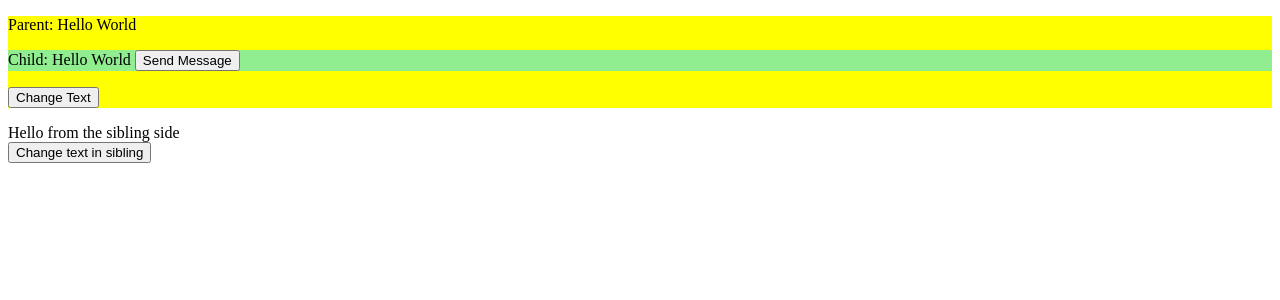
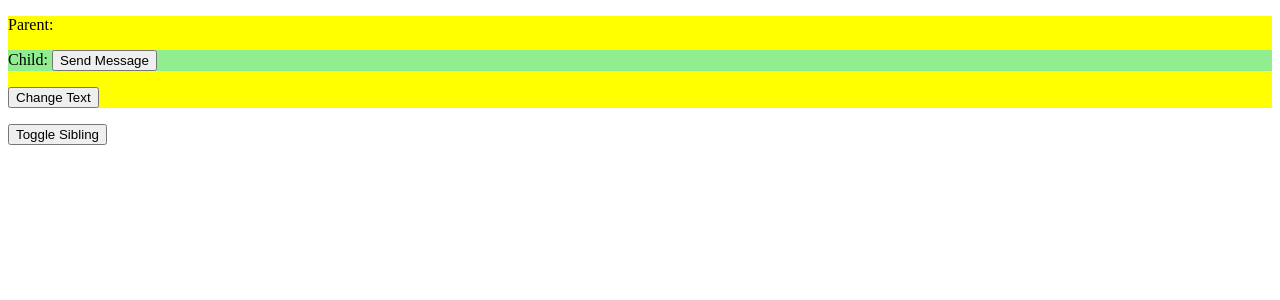
Before and after one commit to arnabbhat82/codebank, an Angular app: page /component-communication in a window 1280 px wide. Shown: the top 300 px of the page. Built offline with nearby package versions, Linux system fonts and the light colour scheme.

Commit message:
component sibling communication using behaviorSubject

```diff
--- a/src/app/component-communication/component-communication.component.html
+++ b/src/app/component-communication/component-communication.component.html
@@ -1,2 +1,3 @@
 <p><app-parent></app-parent></p>
-<p><app-sibling></app-sibling></p>
+<button (click)="toggleSibling()">Toggle Sibling</button>
+<p><app-sibling *ngIf="show"></app-sibling></p>
--- a/src/app/component-communication/component-communication.component.ts
+++ b/src/app/component-communication/component-communication.component.ts
@@ -6,10 +6,13 @@ import { Component, OnInit } from '@angular/core';
   styleUrls: ['./component-communication.component.scss']
 })
 export class ComponentCommunicationComponent implements OnInit {
+  show: boolean;
 
-  constructor() { }
+  constructor() {}
 
-  ngOnInit() {
+  toggleSibling() {
+    this.show = !this.show;
   }
 
+  ngOnInit() {}
 }
--- a/src/app/component-communication/component-communication.service.ts
+++ b/src/app/component-communication/component-communication.service.ts
@@ -1,11 +1,11 @@
 import { Injectable } from '@angular/core';
-import { Subject } from 'rxjs';
+import { BehaviorSubject } from 'rxjs';
 
 @Injectable({
   providedIn: 'root'
 })
 export class ComponentCommunicationService {
-  siblingData = new Subject<string>();
+  siblingData = new BehaviorSubject<string>('');
 
   constructor() { }
 }
```
Also changed, not shown: src/app/app.module.ts (+8 -1 lines).
